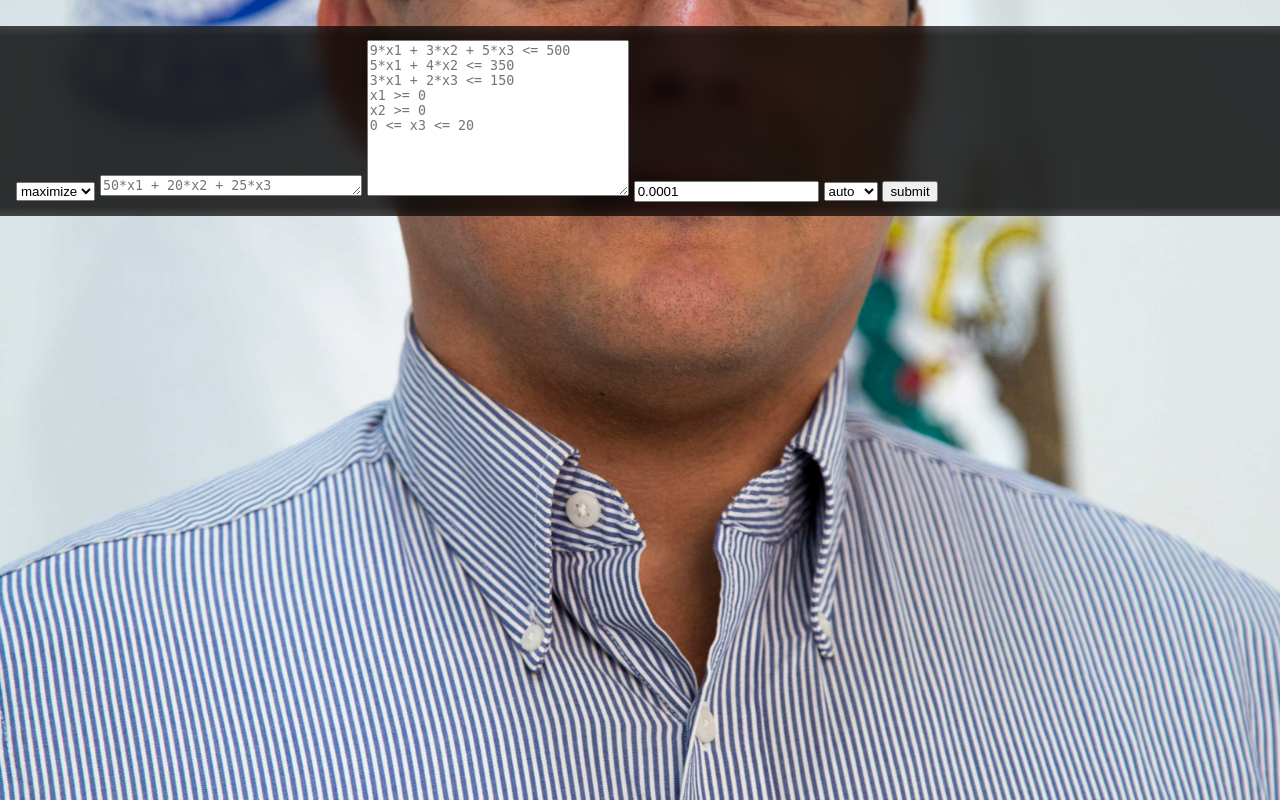
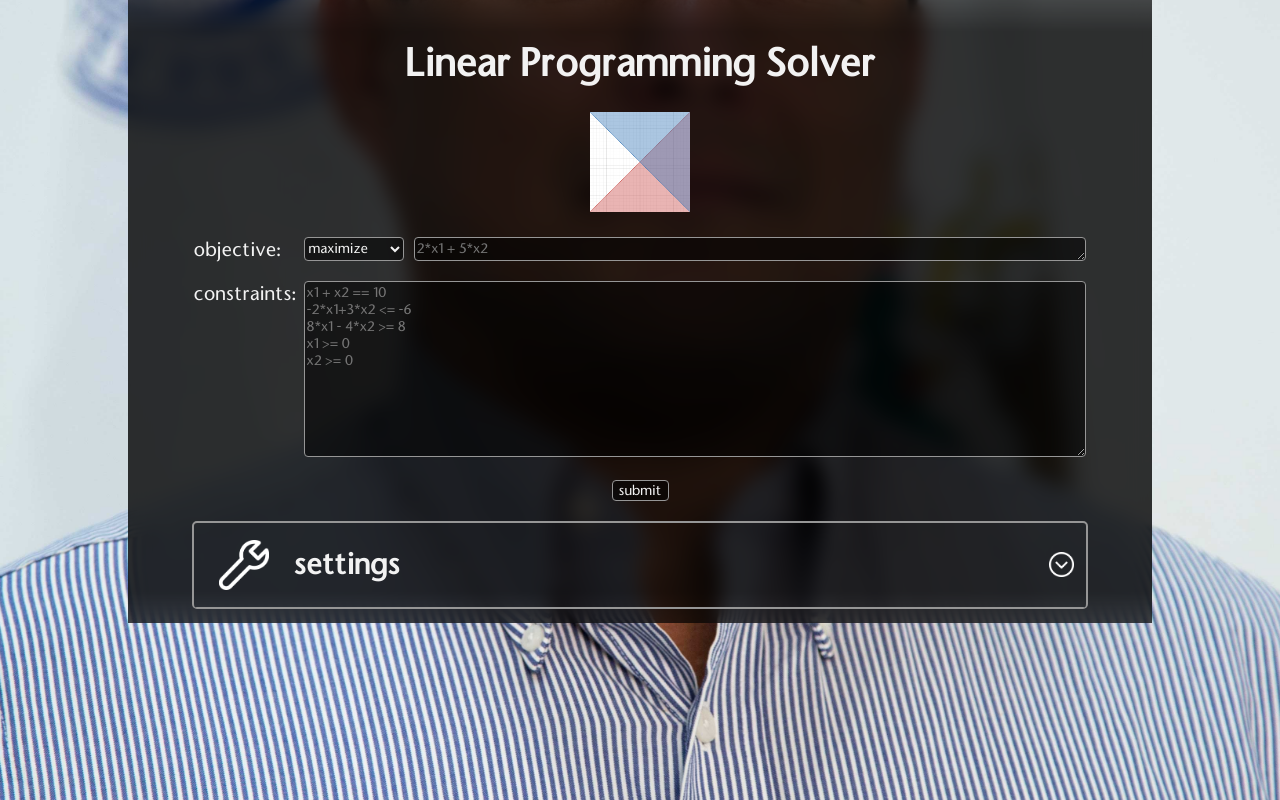
Before and after one commit to johan-cho/linear_programmer, a Flask app: page / in a window 1280 px wide. Run offline with Flask 3, Linux system fonts and the light colour scheme.

Commit message:
styling changes

```diff
--- a/app.py
+++ b/app.py
@@ -1,31 +1,33 @@
 """Run the application."""
 import logging
-from flask import Flask, request, render_template
+from flask import Flask, request, render_template, redirect
 from helper_functions import gen_solver, solve
 
 
 def test_solve() -> str:
     """Test the solve function"""
-    objective_func = {"maximize": "50*x1 + 20*x2 + 25*x3"}
+    objective_func = {"minimize": "2*x1 + 5*x2"}
 
     solvah = gen_solver(
         objective_func,
         [
-            "9*x1 + 3*x2 + 5*x3 <= 500",
-            "5*x1 + 4*x2 <= 350",
-            "3*x1 + 2*x3 <= 150",
-            "x1 >= 0",
-            "x2 >= 0",
-            "0 <= x3 <= 20",
+            "x1 + x2 == 10",
+            "-2*x1+3*x2 <= -6",
+            "8*x1 - 4*x2 >= 8",
         ],
         epsilon=0.7,
     )
-    return solve(solvah, "down", next(iter(objective_func.values())))
+    return solve(solvah, "auto", next(iter(objective_func.values())))
 
 
 def create_app() -> Flask:
     """Create a Flask application"""
     __app = Flask(__name__)
+
+    @__app.route("/missing_objective", methods=["GET"])
+    def missing_objective() -> str:
+        """Return a page that tells the user that they are missing an objective function"""
+        return render_template("missing_objective.html")
 
     @__app.route("/", methods=["GET", "POST"])
     def form() -> str:
@@ -37,7 +39,7 @@ def create_app() -> Flask:
         if request.method == "POST":
             obj_func = request.form.get("obj_func")
             if not obj_func:
-                return render_template("missing_objective.html")
+                return redirect("/missing_objective")
             return solve(
                 gen_solver(
                     {request.form.get("goal"): obj_func},
@@ -58,3 +60,4 @@ app = create_app()
 if __name__ == "__main__":
     logging.getLogger().setLevel(logging.INFO)
     app.run(debug=True)
+    # test_solve()
--- /dev/null
+++ b/static/css/forms.css
@@ -0,0 +1,16 @@
+select,
+textarea,
+input,
+option,
+button {
+  background: rgba(0, 0, 0, 0.55);
+  color: #f2f2f2;
+  font-family: "itc-stone-sans-reg";
+  border-radius: 4px;
+  border: 1px solid #969696;
+}
+
+button:hover,
+input:hover {
+  background: rgba(54, 54, 54, 0.65);
+}
--- a/static/css/index.css
+++ b/static/css/index.css
@@ -1,7 +1,11 @@
+html,
 body {
+  height: 100%;
   margin: 0;
+}
+
+body {
   font-family: "itc-stone-sans-reg", "montserrat", sans-serif;
-  height: auto;
   background-image: url("../img/martinez-c.jpg");
   background-repeat: no-repeat;
   background-size: cover;
@@ -10,23 +14,93 @@ body {
   background-position: 50% 50%;
 }
 .main {
-  padding: 0px;
   background: none;
-  z-index: 100000000;
   /* background: rgba(0, 0, 0, 0.8); */
   /* border-top: 3px solid rgba(0, 0, 0, 0.9);
     border-bottom: 3px solid rgba(0, 0, 0, 0.9); */
   overflow: hidden;
   padding: 14px 16px;
+  height: 100%;
   /* border: 3px solid black; */
   justify-content: center;
+  align-items: center;
+  text-align: center;
   font-size: 14pt;
   -webkit-backdrop-filter: blur(10px);
   backdrop-filter: blur(10px);
-  margin: 2% 0%;
+  margin: 0px 10%;
   background: linear-gradient(
     rgba(0, 0, 0, 0.7),
     rgba(0, 0, 0, 0.8) 5% 95%,
     rgba(0, 0, 0, 0.7)
   );
 }
+.div_wrapper {
+  overflow: hidden;
+}
+
+.centered {
+  margin-left: auto;
+  margin-right: auto;
+  width: 120px;
+}
+
+.circled {
+  display: block;
+  margin-left: auto;
+  margin-right: auto;
+  border-radius: 50%;
+}
+
+.base_grid {
+  display: grid;
+  width: 90%;
+  margin: 2% auto;
+  column-gap: 10px;
+  text-align: left;
+}
+.drawer {
+  grid-column: 1/4;
+  padding-left: 15px;
+  cursor: auto;
+  padding-right: 15px;
+  background: rgba(0, 0, 0, 0.4);
+  margin-top: 4px;
+  /* z-index: -1; */
+}
+.container {
+  display: grid;
+  align-items: center;
+  grid-template-columns: 100px minmax(75px, auto) 50px;
+  grid-template-rows: repeat(2, auto);
+  border: 2px solid #969696;
+  border-radius: 5px;
+  overflow: hidden;
+  /* background: gray; */
+  cursor: pointer;
+  border-bottom: 1px solid #969696;
+  text-align: left;
+  width: 90%;
+  margin: 20px auto auto auto;
+}
+
+.container > span {
+  border-bottom: 2px solid #969696;
+  height: 100%;
+  align-items: center;
+  justify-content: center;
+}
+
+.span_carrot {
+  display: flex;
+  justify-content: center;
+  align-content: center;
+  align-items: center;
+  flex-direction: column;
+  /* float: left; */
+  margin-left: 10px;
+}
+
+.span_img {
+  display: flex;
+}
--- a/static/css/tooltip.css
+++ b/static/css/tooltip.css
@@ -2,7 +2,7 @@
   position: relative;
   display: inline-block;
   max-height: 100%;
-  /* border-bottom: 1px dotted black; */
+  border-bottom: 1px dotted black;
 }
 
 .tooltip .tooltiptext {
--- /dev/null
+++ b/static/index.js
@@ -0,0 +1,103 @@
+function openDrawer(drawerId, interval = 200) {
+  "Opens Drawer and edits carrot by Id";
+  var drawer = document.getElementById("drawer-" + drawerId);
+  var carrot = document.getElementById("carrot-" + drawerId);
+  var iFrames = drawer.getElementsByTagName("iframe");
+
+  if (drawer.style.display == "") {
+    drawer.animate({ opacity: [1, 0] }, interval).onfinish = function () {
+      drawer.style.display = "none";
+    };
+    carrot.animate({ transform: "rotate(0deg)" }, interval / 2).onfinish =
+      function () {
+        carrot.style.transform = "rotate(0deg)";
+      };
+
+    for (ifr of iFrames) {
+      ifr.animate({ opacity: [1, 0] }, interval).onfinish = function () {
+        if (ifr.getAttribute("data-src")) {
+          ifr.src = "";
+        }
+      };
+    }
+    return;
+  }
+  carrot.animate({ transform: "rotate(180deg)" }, interval / 2).onfinish =
+    function () {
+      carrot.style.transform = "rotate(180deg)";
+    };
+  drawer.animate({ opacity: [0, 1] }, interval);
+  drawer.style.display = "";
+
+  for (ifr of iFrames) {
+    if (ifr.getAttribute("data-src")) {
+      ifr.src = ifr.getAttribute("data-src");
+    }
+  }
+}
+
+function hoverDrawer(
+  drawerId,
+  colArray = ["col-1-", "col-2-", "col-3-"],
+  interval = 200
+) {
+  for (colId of colArray) {
+    var column = document.getElementById(colId + drawerId);
+
+    // if (drawerId != "1") {
+    //   // column.style.borderTop = "1px solid rgba(242, 242, 242, 0.45)";
+    //   // column.style.marginTop = "-1px";
+    // }
+    column.animate(
+      { background: "rgba(255, 255, 255, 0.30)" },
+      interval
+    ).onfinish = function () {
+      for (colId of colArray) {
+        var columnTest = document.getElementById(colId + drawerId);
+        columnTest.style.background = "rgba(255, 255, 255, 0.30)";
+      }
+    };
+  }
+}
+
+function unhoverDrawer(
+  drawerId,
+  colArray = ["col-1-", "col-2-", "col-3-"],
+  interval = 200
+) {
+  for (colId of colArray) {
+    var column = document.getElementById(colId + drawerId);
+    // if (drawerId != "1") {
+    //   // column.style.borderTop = "none";
+    //   column.style.marginTop = "0px";
+    // }
+    column.animate({ background: "none" }, interval).onfinish = function () {
+      for (colId of colArray) {
+        var columnTest = document.getElementById(colId + drawerId);
+        columnTest.style.background = "none";
+      }
+    };
+  }
+}
+function hoverImage(image_id, interval = 200) {
+  var image = document.getElementById(image_id);
+  // image.style.visibility = "hidden";
+  image.animate({ transform: "scale(1.1)" }, interval).onfinish = function () {
+    image.style.transform = "scale(1.1)";
+  };
+}
+
+function unhoverImage(image_id, interval = 200) {
+  var image = document.getElementById(image_id);
+  // image.style.visibility = "hidden";
+  image.animate({ transform: "scale(1)" }, interval).onfinish = function () {
+    image.style.transform = "scale(1)";
+  };
+}
+
+function loadTestData() {
+  objective_function = document.getElementById("obj_func");
+  objective_function.value = objective_function.placeholder;
+  constraints = document.getElementById("constraints");
+  constraints.value = constraints.placeholder;
+}
--- a/templates/index.html
+++ b/templates/index.html
@@ -5,11 +5,13 @@
     <title>Linear Programming Solver</title>
     <meta name="description" content="" />
     <meta name="viewport" content="width=device-width, initial-scale=1" />
-    <link rel="icon" href="favicon.ico" />
+    <link rel="icon" href="../static/img/LP.ico" />
     <link rel="stylesheet" href="../static/css/index.css" />
     <link rel="stylesheet" href="../static/css/font.css" />
     <link rel="stylesheet" href="../static/css/tooltip.css" />
     <link rel="stylesheet" href="../static/css/scrollbar.css" />
+    <link rel="stylesheet" href="../static/css/forms.css" />
+    <script src="../static/index.js"></script>
     <!--<link
       rel="stylesheet"
       href="{{ url_for('static', filename='css/index.css') }}"
@@ -28,33 +30,132 @@
     /> -->
   </head>
   <body>
+    <div class="div_wrapper">
       <div class="main">
+        <div>
+          <h1>Linear Programming Solver</h1>
+          <img src="../static/img/LP.png" alt="LP" height="100px" />
+        </div>
+
         <form action="{{ url_for("form")}}" method="post">
+        <div>
+          <span
+            class="base_grid"
+            style="grid-template-columns: 100px 100px minmax(100px, 100%)"
+            ><span>objective:</span>
             <select name="goal" id="goal">
               <option value="maximize" selected>maximize</option>
-        <option value="minimize">minimize</option>
-      </select>
-      <textarea
+              <option value="minimize">minimize</option></select
+            ><textarea
               name="obj_func"
               id="obj_func"
               cols="30"
               rows="1"
-        placeholder="50*x1 + 20*x2 + 25*x3"
+              placeholder="2*x1 + 5*x2"
             ></textarea>
-      <textarea
+          </span>
+        </div>
+        <div
+          class="base_grid"
+          style="grid-template-columns: 100px minmax(100px, 100%)"
+        >
+          <span>constraints:</span
+          ><textarea
             name="constraints"
             id="constraints"
             cols="30"
             rows="10"
-        placeholder="9*x1 + 3*x2 + 5*x3 <= 500&#10;5*x1 + 4*x2 <= 350&#10;3*x1 + 2*x3 <= 150&#10;x1 >= 0&#10;x2 >= 0&#10;0 <= x3 <= 20"
+            placeholder="x1 + x2 == 10&#10;-2*x1+3*x2 <= -6&#10;8*x1 - 4*x2 >= 8&#10;x1 >= 0&#10;x2 >= 0"
           ></textarea>
-      <input type="number" name="epsilon" id="epsilon" value="0.0001" />
+        </div>
+        <button type="submit">submit</button>
+
+        <span class="container">
+          <span
+            class="span_img"
+            onclick="openDrawer('1')"
+            onmouseover="hoverDrawer('1')"
+            onmouseleave="unhoverDrawer('1')"
+            id="col-1-1"
+          >
+            <img
+              src="../static/img/wrench.png"
+              height="50"
+              width="50"
+              class="image"
+              alt="T"
+            />
+          </span>
+          <span
+            onclick="openDrawer('1')"
+            onmouseover="hoverDrawer('1')"
+            onmouseleave="unhoverDrawer('1')"
+            id="col-2-1"
+          >
+            <h2>settings</h2>
+          </span>
+          <span
+            class="span_img"
+            onclick="openDrawer('1')"
+            onmouseover="hoverDrawer('1')"
+            onmouseleave="unhoverDrawer('1')"
+            id="col-3-1"
+          >
+            <img
+              src="../static/img/carrot.png"
+              height="25"
+              width="25"
+              class="image"
+              alt="carrot"
+              id="carrot-1"
+            />
+          </span>
+          <span id="drawer-1" class="drawer" style="display: none">
+            <div
+              class="base_grid"
+              style="
+                grid-template-columns: minmax(0px, 100%) 65px 100px 80px 100px minmax(
+                    0px,
+                    100%
+                  );
+                margin: 10px auto 0 auto;
+              "
+            >
+              <span></span>
+              <span>epsilon: </span>
+              <input
+                type="number"
+                name="epsilon"
+                id="epsilon"
+                value="0.0001"
+                step="all"
+              /><span>rounding: </span>
               <select name="rounding" id="rounding">
                 <option value="auto" selected>auto</option>
                 <option value="down">down</option>
-        <option value="up">up</option>
-      </select>
-      <button type="submit">submit</button>
+                <option value="up">up</option></select
+              ><span></span>
+            </div>
+            <div
+              class="base_grid"
+              style="
+                grid-template-columns: minmax(0px, 100%) 120px 120px minmax(
+                    0px,
+                    100%
+                  );
+                margin: 10px auto 0 auto;
+              "
+            >
+              <span></span>
+
+              <button type="reset">reset</button
+              ><button type="button" onclick="loadTestData()">
+                load test data</button
+              ><span></span>
+            </div>
+          </span>
+        </span>
+      </div>
     </div>
   </body>
 </html>
```
Also changed, not shown: static/css/animation.css (added, +18 -0 lines), static/img/LP.ico (added), static/img/LP.png (added), static/img/carrot.png (added), static/img/wrench.png (added). Lines whose indentation alone changed are shown as unchanged.
